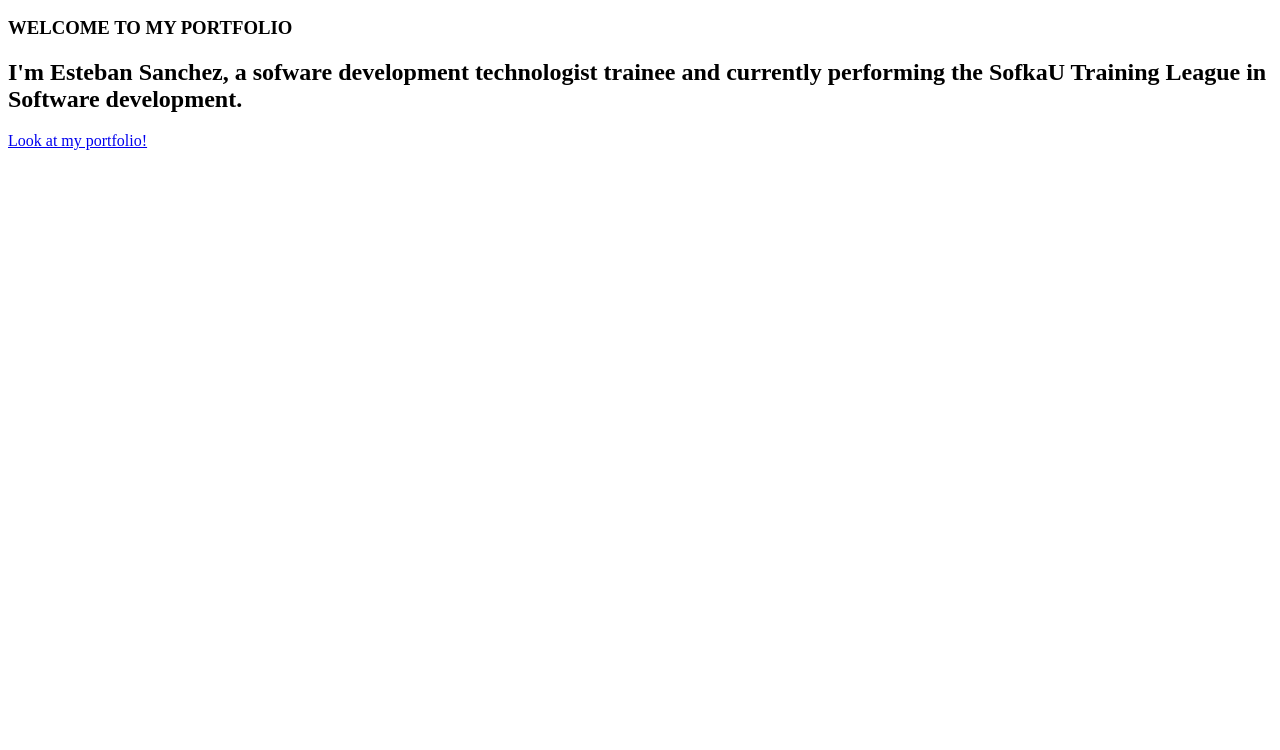
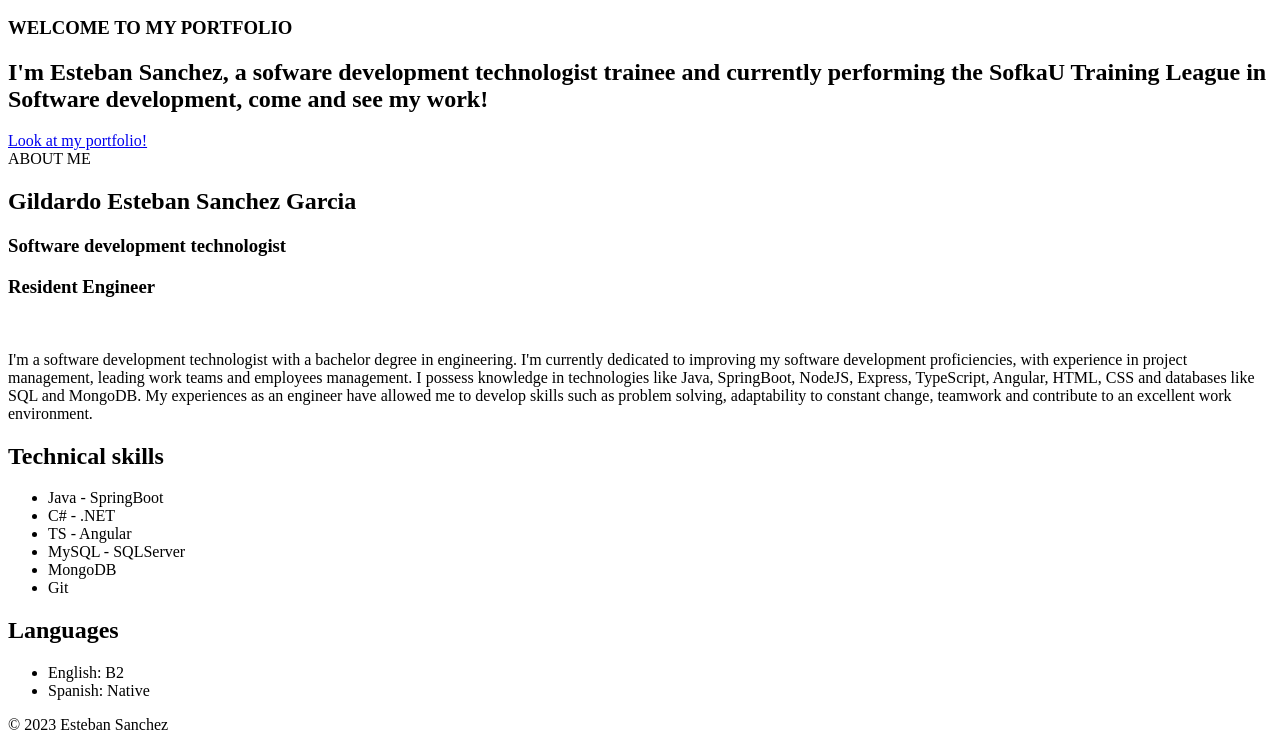
Before and after one commit to Exloz/C1-T9-Portfolio-Esteban-Sanchez, a plain HTML site: page index.html in a window 1280 px wide. Shown: the part 302-1052 px from the top of the page. Before the commit the page ends 800 px from the top, so only its background shows below. Drawn offline with Linux system fonts and the light colour scheme.

Commit message:
Add main and footer sections of index.html

```diff
--- a/index.html
+++ b/index.html
@@ -35,11 +35,49 @@
         <h3>WELCOME TO MY PORTFOLIO</h3>
         <h2>
           I'm Esteban Sanchez, a sofware development technologist trainee and currently performing
-          the SofkaU Training League in Software development.
+          the SofkaU Training League in Software development, come and see my work!
         </h2>
         <a href="./assets/views/portfolio.html">Look at my portfolio!</a>
       </section>
-      <section></section>
+      <section>
+        <span>ABOUT ME</span>
+        <h2>Gildardo Esteban Sanchez Garcia</h2>
+        <h3>Software development technologist</h3>
+        <h3>Resident Engineer</h3>
+        <br />
+        <p>
+          I'm a software development technologist with a bachelor degree in engineering. I'm
+          currently dedicated to improving my software development proficiencies, with experience in
+          project management, leading work teams and employees management. I possess knowledge in
+          technologies like Java, SpringBoot, NodeJS, Express, TypeScript, Angular, HTML, CSS and
+          databases like SQL and MongoDB. My experiences as an engineer have allowed me to develop
+          skills such as problem solving, adaptability to constant change, teamwork and contribute
+          to an excellent work environment.
+        </p>
+        <section>
+          <article>
+            <h2>Technical skills</h2>
+            <ul>
+              <li>Java - SpringBoot</li>
+              <li>C# - .NET</li>
+              <li>TS - Angular</li>
+              <li>MySQL - SQLServer</li>
+              <li>MongoDB</li>
+              <li>Git</li>
+            </ul>
+          </article>
+          <article>
+            <h2>Languages</h2>
+            <ul>
+              <li>English: B2</li>
+              <li>Spanish: Native</li>
+            </ul>
+          </article>
+        </section>
+      </section>
     </main>
+    <footer>
+      <p>© 2023 Esteban Sanchez</p>
+    </footer>
   </body>
 </html>
```
Also changed, not shown: assets/views/contact.html (added), assets/views/portfolio.html (added).
